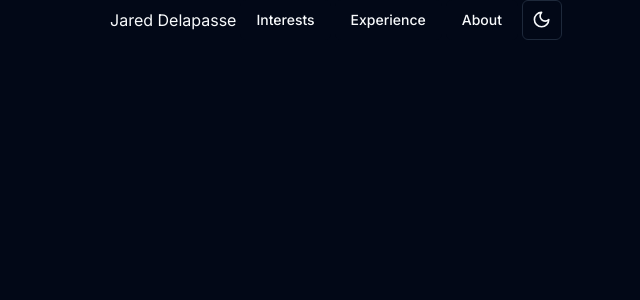
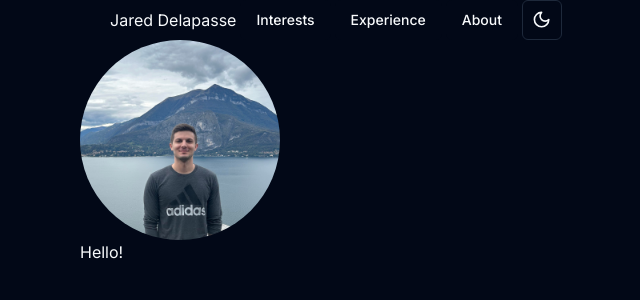
Before and after one commit to jdela22/portfoliov2, a Next.js app in the folder my-app/: page / in a window 1280 px wide. Shown: the top 300 px of the page, without its empty margins (304-944 px from the left). Built offline with nearby package versions, Linux system fonts and the light colour scheme.

Commit message:
rounded profile, home screen

```diff
--- /dev/null
+++ b/my-app/src/app/home/page.tsx
@@ -0,0 +1,4 @@
+const Home = () => {
+  return <h1>Home - use main page?</h1>;
+};
+export default Home;
--- a/my-app/src/app/layout.tsx
+++ b/my-app/src/app/layout.tsx
@@ -1,4 +1,5 @@
 import type { Metadata } from "next";
+import { NavigationMenuDemo } from "@/components/main-nav";
 import { Inter } from "next/font/google";
 import "./globals.css";
 import { ThemeProvider } from "@/components/theme-provider";
@@ -24,7 +25,10 @@ export default function RootLayout({
           enableSystem
           disableTransitionOnChange
         >
-          {children}
+          <main className="min-h-screen px-96">
+            <NavigationMenuDemo />
+            {children}
+          </main>
         </ThemeProvider>
       </body>
     </html>
--- a/my-app/src/app/page.tsx
+++ b/my-app/src/app/page.tsx
@@ -1,9 +1,16 @@
 import Image from "next/image";
-import { NavigationMenuDemo } from "@/components/main-nav";
+import profilepic from "../../public/profilepic.jpg";
 export default function Home() {
   return (
-    <main className="min-h-screen ">
-      <NavigationMenuDemo />
-    </main>
+    <>
+      <Image
+        src={profilepic}
+        alt="Picture of me"
+        width={200}
+        height={200}
+        className="rounded-full"
+      />
+      Hello!
+    </>
   );
 }
```
Also changed, not shown: my-app/public/portfolio pic.jpg (deleted), my-app/public/profilepic.jpg (added).
